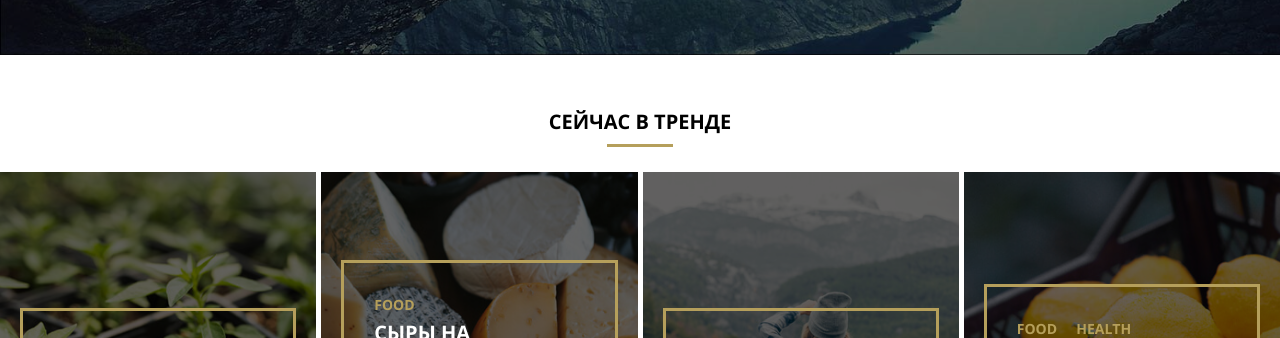
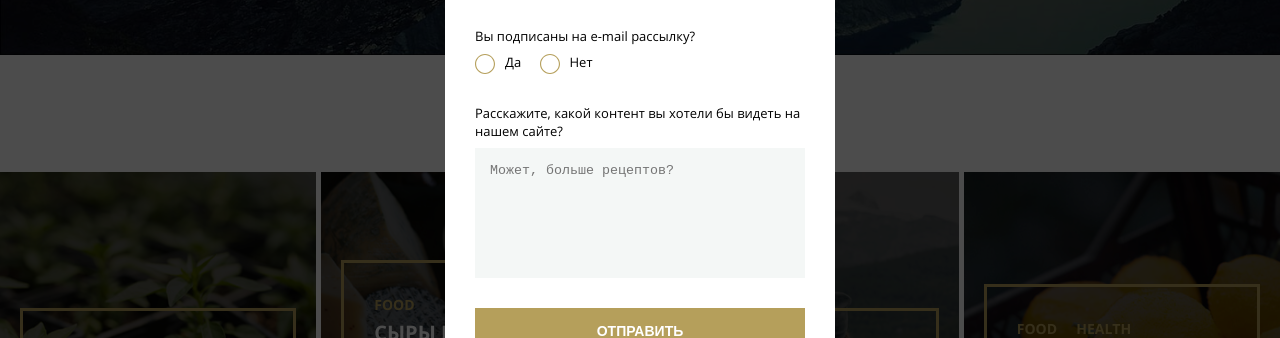
Before and after one commit to Sinsl/adaptiv-diplom, a plain HTML site: page index.html in a window 1280 px wide. Shown: the part 394-732 px from the top of the page. Drawn offline with Linux system fonts and the light colour scheme; files whose address does not match are found by name.

Commit message:
Добавлено свойство resize textarea

```diff
--- a/css/style.css
+++ b/css/style.css
@@ -109,7 +109,7 @@ h4, h5 {
     background-color: rgba(0,0,0,0.7);
     z-index: 5;
     font-family: "Open Sans";
-    display: none;
+//    display: none;
 }
 .close-popup{
     position: absolute;
@@ -163,7 +163,7 @@ h4, h5 {
     background-position: right 10px center;
 }
 .section-textarea textarea {
-    max-width: 100%;
+    resize: none;
 }
 .section-select select:focus,
 .section-textarea textarea:focus {
```
